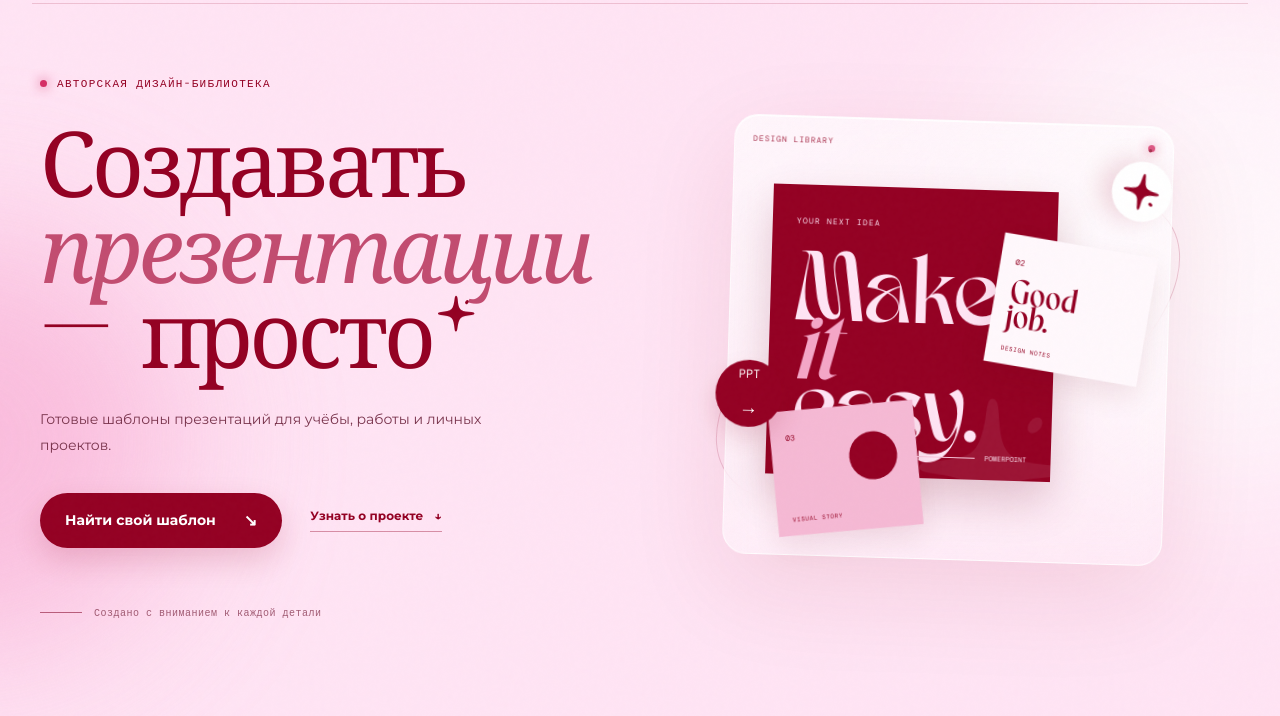
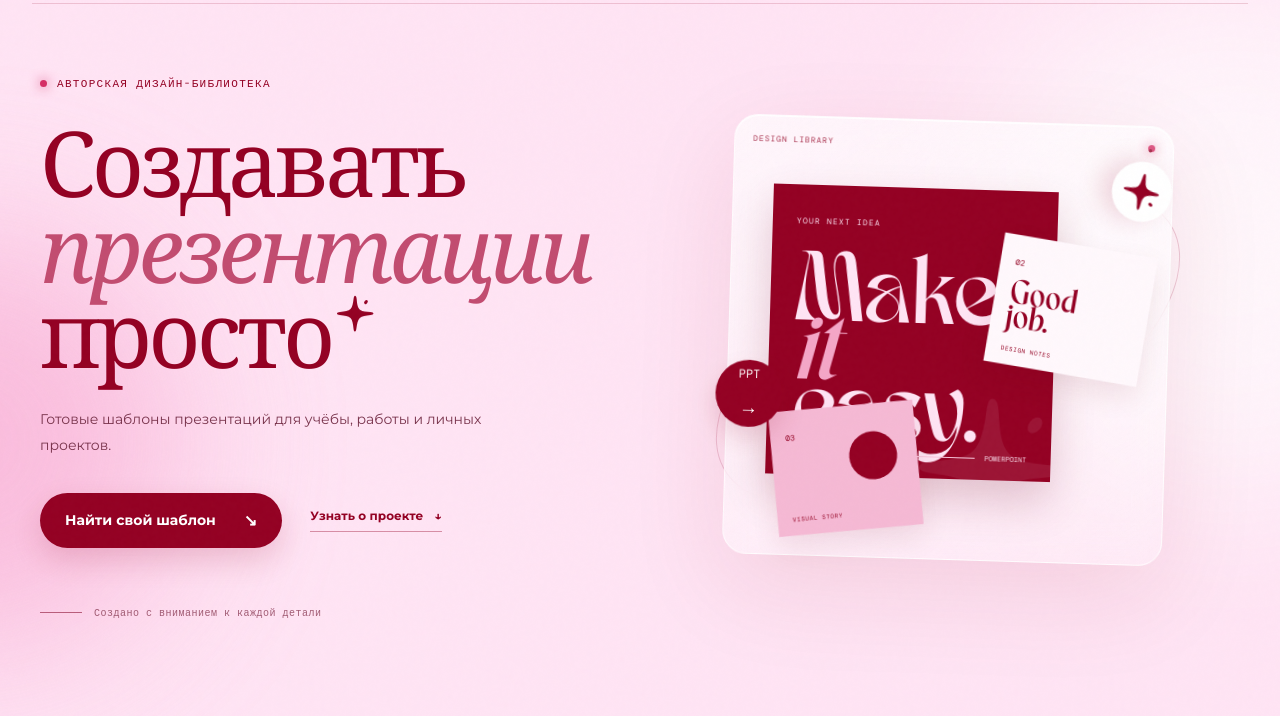
Before and after one commit to designedbyliana/library, a plain HTML site: page index.html in a window 1280 px wide. Shown: the part 84-800 px from the top of the page. Drawn offline with nearby package versions, Linux system fonts and the light colour scheme.

Commit message:
Update index.html

```diff
--- a/index.html
+++ b/index.html
@@ -36,7 +36,7 @@
     <section class="hero section-shell">
       <div class="hero-copy reveal">
         <div class="eyebrow"><span class="eyebrow-dot"></span> АВТОРСКАЯ ДИЗАЙН-БИБЛИОТЕКА</div>
-        <h1>Создавать<br /><em>презентации</em><br />— просто<span class="title-star"><span class="spark-mark" aria-hidden="true"></span></span></h1>
+        <h1>Создавать<br /><em>презентации</em><br /> просто<span class="title-star"><span class="spark-mark" aria-hidden="true"></span></span></h1>
         <p class="hero-description">Готовые шаблоны презентаций для учёбы, работы и личных проектов.</p>
         <div class="hero-actions">
           <a class="button button-primary magnetic" href="#templates">Найти свой шаблон <span>↘︎</span></a>
```
